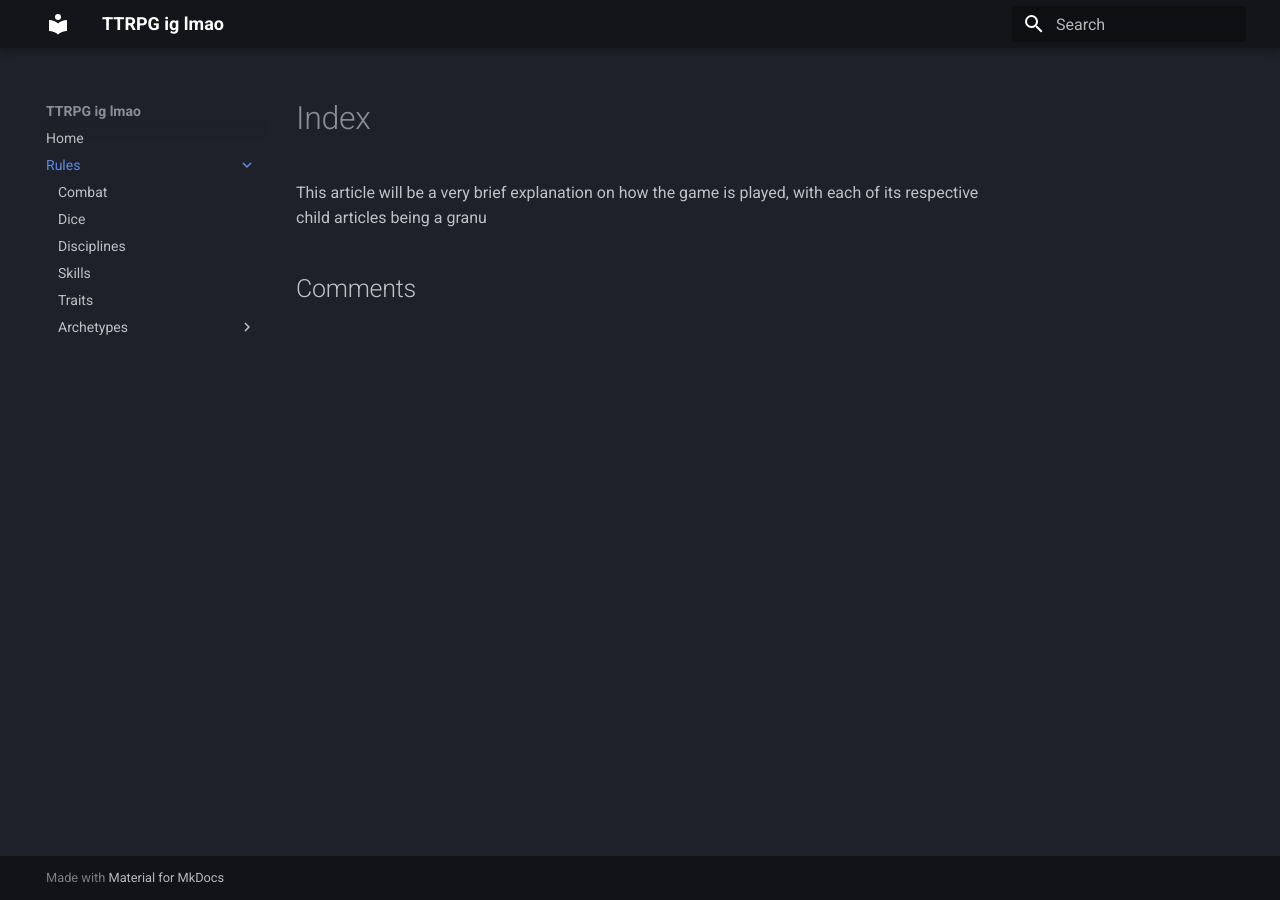
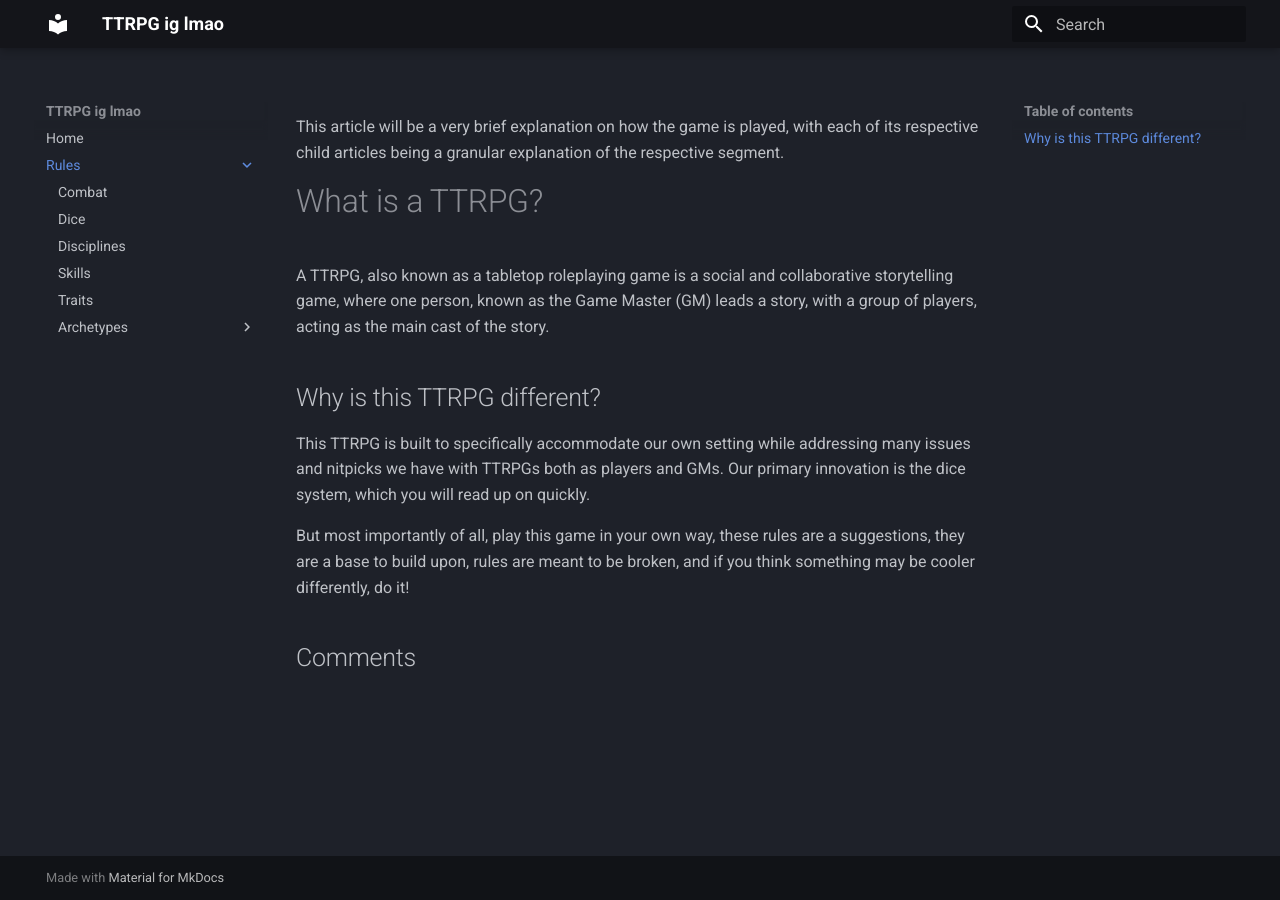
Before and after one commit to ProbablyIly/UnnamedTTRPG, an MkDocs documentation site: the page built from docs/Rules/index.md, in a window 1280 px wide. Built offline with MkDocs 1.6.1 and Material for MkDocs 9.7.7, drawn with Linux system fonts in a browser that asks for light colours; comment, search, counter and statistics services are not loaded.

Commit message:
vault backup: 2025-10-26 12:48:47

```diff
--- a/docs/Rules/index.md
+++ b/docs/Rules/index.md
@@ -1 +1,9 @@
-This article will be a very brief explanation on how the game is played, with each of its respective child articles being a granu
+This article will be a very brief explanation on how the game is played, with each of its respective child articles being a granular explanation of the respective segment.
+
+# What is a TTRPG?
+A TTRPG, also known as a tabletop roleplaying game is a social and collaborative storytelling game, where one person, known as the Game Master (GM) leads a story, with a group of players, acting as the main cast of the story.
+
+## Why is this TTRPG different?
+This TTRPG is built to specifically accommodate our own setting while addressing many issues and nitpicks we have with TTRPGs both as players and GMs. Our primary innovation is the dice system, which you will read up on quickly.
+
+But most importantly of all, play this game in your own way, these rules are a suggestions, they are a base to build upon, rules are meant to be broken, and if you think something may be cooler differently, do it!
```
